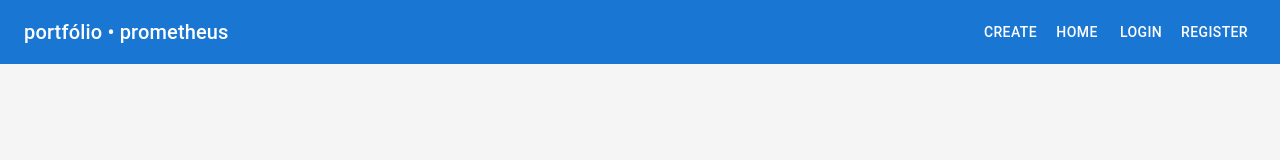
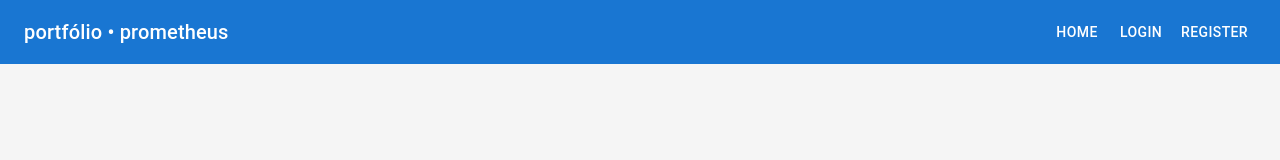
Before and after one commit to NukeZzZin/zeus, a React (Vite) app: page /login in a window 1280 px wide. Shown: the top 160 px of the page. Built offline with nearby package versions, Linux system fonts and the light colour scheme.

Commit message:
[feat] create protected routes

```diff
--- a/src/components/Navbar.tsx
+++ b/src/components/Navbar.tsx
@@ -1,16 +1,30 @@
+import React from "react";
 import { AppBar, Toolbar, Typography, Box, Button } from "@mui/material";
 import { Link } from "react-router";
+import useAuthStore from "@stores/auth_store";
 
 const Navbar = () => {
+  const isLoggedIn = useAuthStore((state) => state.isLoggedIn);
+  const clearTokenTuple = useAuthStore((state) => state.clearTokenTuple);
+
   return (
     <AppBar className="select-none" position="static" color="primary">
       <Toolbar sx={{ display: "flex", justifyContent: "space-between" }}>
         <Typography variant="h6">portfólio • prometheus</Typography>
         <Box>
-          <Button color="inherit" component={Link} to="/create">Create</Button>
           <Button color="inherit" component={Link} to="/">Home</Button>
-          <Button color="inherit" component={Link} to="/login">Login</Button>
-          <Button color="inherit" component={Link} to="/register">Register</Button>
+          {isLoggedIn && (
+            <React.Fragment>
+              <Button color="inherit" component={Link} to="/create">Create</Button>
+              <Button color="inherit" onClick={clearTokenTuple}>Logout</Button>
+            </React.Fragment>
+          )}
+          {!isLoggedIn && (
+            <React.Fragment>
+              <Button color="inherit" component={Link} to="/login">Login</Button>
+              <Button color="inherit" component={Link} to="/register">Register</Button>
+            </React.Fragment>
+          )}
         </Box>
       </Toolbar>
     </AppBar>
--- /dev/null
+++ b/src/components/Protected.tsx
@@ -0,0 +1,7 @@
+import { Navigate } from "react-router";
+import useAuthStore from "@stores/auth_store";
+
+const Protected = ({ children }: { children: React.ReactNode }) =>
+  useAuthStore((state) => state.isLoggedIn) ? children : <Navigate to="/login" replace/>;
+
+export default Protected;
--- a/src/main.tsx
+++ b/src/main.tsx
@@ -10,8 +10,14 @@ import CreatePage from "@pages/CreatePage";
 
 import Navbar from "@components/Navbar";
 import Footer from "@components/Footer";
+import Protected from "@components/Protected";
 
 import "@/globals.css";
+
+{/* TODO: Planos futuros:
+  Implementar títulos dinâmicos,
+  Implementar rotas para posts,
+  Implementar rotas para usuários */}
 
 ReactDOM.createRoot(document.getElementById("app-mount")!).render(
   <React.StrictMode>
@@ -20,9 +26,9 @@ ReactDOM.createRoot(document.getElementById("app-mount")!).render(
         <Navbar/>
         <Box component="main" sx={{ flexGrow: 1, display: "flex", flexDirection: "column" }}>
           <Routes>
-              <Route path="/create" element={<CreatePage/>}/>
-              <Route path="/" element={<HomePage/>}/>
-              <Route path="/login" element={<LoginPage/>}/>
+            <Route path="/create" element={<Protected children={<CreatePage/>}/>}/>
+            <Route path="/" element={<HomePage/>}/>
+            <Route path="/login" element={<LoginPage/>}/>
             <Route path="/register" element={<RegisterPage/>}/>
           </Routes>
         </Box>
--- a/src/stores/auth_store.ts
+++ b/src/stores/auth_store.ts
@@ -1,7 +1,10 @@
 import { create } from "zustand";
 import { persist, createJSONStorage } from "zustand/middleware";
 
+{/* TODO: Implementar renovação automática da sessão */}
+
 interface AuthState {
+  isLoggedIn: boolean
   accessToken: string | null
   refreshToken: string | null
   expiresIn: number | null
@@ -12,18 +15,18 @@ interface AuthState {
 
 const useAuthStore = create<AuthState>()(
   persist((set) => ({
+    isLoggedIn: false,
     accessToken: null,
     refreshToken: null,
     expiresIn: null,
 
-    setTokenTuple: (accessToken, refreshToken, expiresIn) => set({ accessToken, refreshToken, expiresIn }),
-    clearTokenTuple: () => set({ accessToken: null, refreshToken: null, expiresIn: null })
+    setTokenTuple: (accessToken, refreshToken, expiresIn) => set({ isLoggedIn: true, accessToken, refreshToken, expiresIn }),
+    clearTokenTuple: () => set({ isLoggedIn: false, accessToken: null, refreshToken: null, expiresIn: null })
   }), {
     name: "prometheus:auth",
     storage: createJSONStorage(() => localStorage),
-    partialize: (state) => ({ accessToken: state.accessToken, refreshToken: state.refreshToken, expiresIn: state.expiresIn })
+    partialize: (state) => ({ isLoggedIn: state.isLoggedIn, accessToken: state.accessToken, refreshToken: state.refreshToken, expiresIn: state.expiresIn })
   })
 )
 
-
 export default useAuthStore;
```
Also changed, not shown: src/pages/PostPage.tsx (added).
